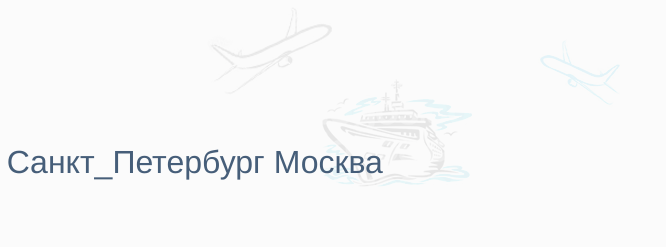
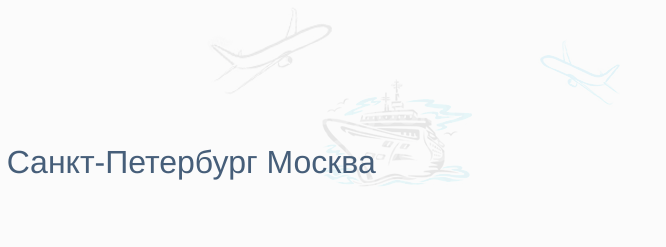
Before and after one commit to andrey0902/psd_worpress, a website: page app/index.html in a window 1280 px wide. Shown: the top 247 px of the page, 614-1280 px from the left. Drawn offline with Linux system fonts and the light colour scheme; a web font is replaced by a local one.

Commit message:
add last change

```diff
--- a/app/index.html
+++ b/app/index.html
@@ -28,7 +28,7 @@
                                     <img class="logo-img" src="img/logo.png" alt="logo">
                                 </div>
                             </a>
-                            <h1 class="h1">Семейные Туры Санкт_Петербург Москва</h1>
+                            <h1 class="h1">Семейные Туры Санкт-Петербург Москва</h1>
                         </div>
                     </div>
                 </div>
--- a/app/sass/style.scss
+++ b/app/sass/style.scss
@@ -123,5 +123,6 @@ a, a:hover, a:focus{
     font-weight: 300;
     display: inline-block;
     margin-top: 135px;
+    white-space: nowrap;
   }
 }
```
Also changed, not shown: app/css/style.min.css.
